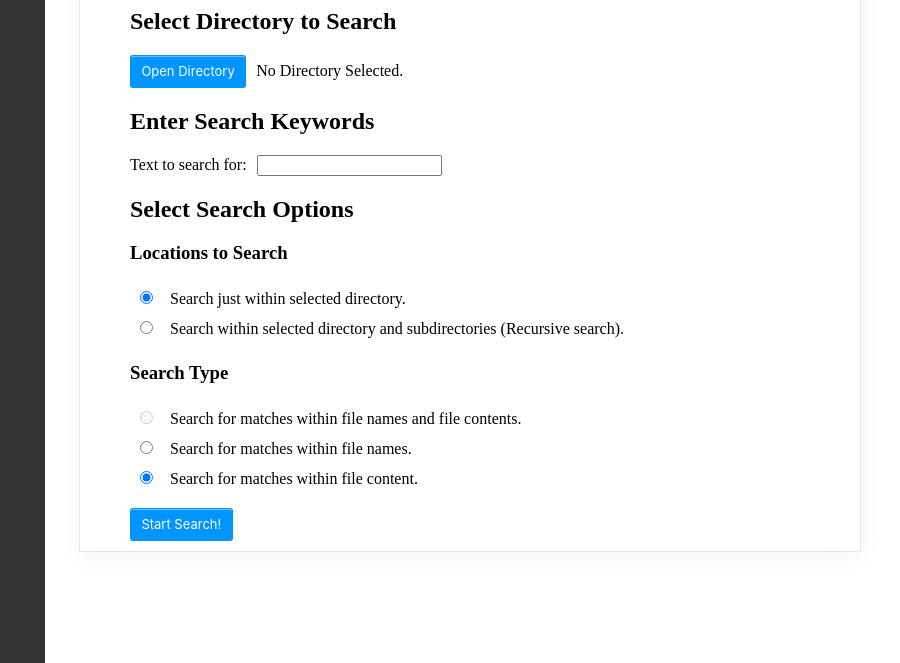
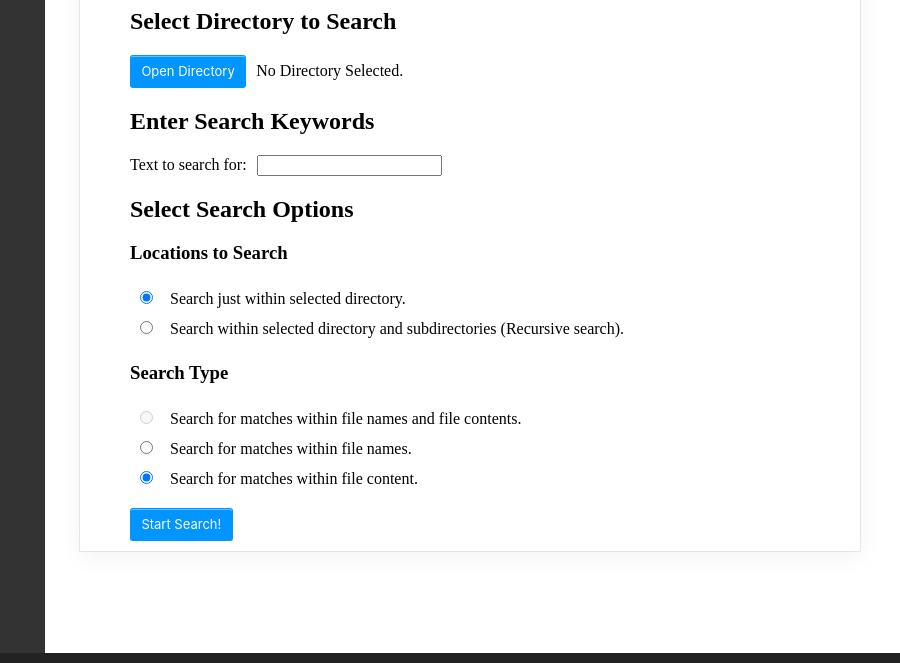
Before and after one commit to zdpowers/electron-app, an Electron app: page my-electron-app/index.html in a window 900 px wide. Shown: the part 137-800 px from the top of the page. Drawn offline with Linux system fonts and the light colour scheme; no server answers.

Commit message:
added bottom bar and added custom scroll bar

```diff
--- a/my-electron-app/index.html
+++ b/my-electron-app/index.html
@@ -86,6 +86,7 @@
         <ul id="searchResultsList" class="result-list">
         </ul>
     </div>
+    <div class="bottom-bar"></div>
   </div>
 
     <script src="./renderer.js"></script>
--- a/my-electron-app/styles.css
+++ b/my-electron-app/styles.css
@@ -68,6 +68,16 @@ For box-shadows: https://getcssscan.com/css-box-shadow-examples?ref=beautifulbut
   background-color: #222;
   z-index: 10;
   /*box-shadow: 0 4px 4px -4px grey;*/
+}
+
+.bottom-bar {
+  position: fixed;
+  bottom: 0;
+  left: 0;
+  right: 0;
+  height: 10px;
+  background-color: #222;
+  z-index: 10;
 }
 
 .search-parameters-box, .search-results-box {
@@ -166,3 +176,19 @@ For box-shadows: https://getcssscan.com/css-box-shadow-examples?ref=beautifulbut
   background-color: #0064bd;
   box-shadow: none;
 }
+
+/* SCROLL BAR Override default scroll bar styles */
+::-webkit-scrollbar {
+  width: 12px; /* Set the width of the scrollbar */
+}
+::-webkit-scrollbar-thumb {
+  background-color: #555; /* Set the color of the thumb (the draggable part) */
+  border-radius: 6px; /* Set border-radius for a rounded appearance */
+}
+::-webkit-scrollbar-track {
+  background-color: #333; /* Set the color of the track (the non-draggable part) */
+}
+/* Add hover effect for the thumb */
+::-webkit-scrollbar-thumb:hover {
+  background-color: #777;
+}
```
